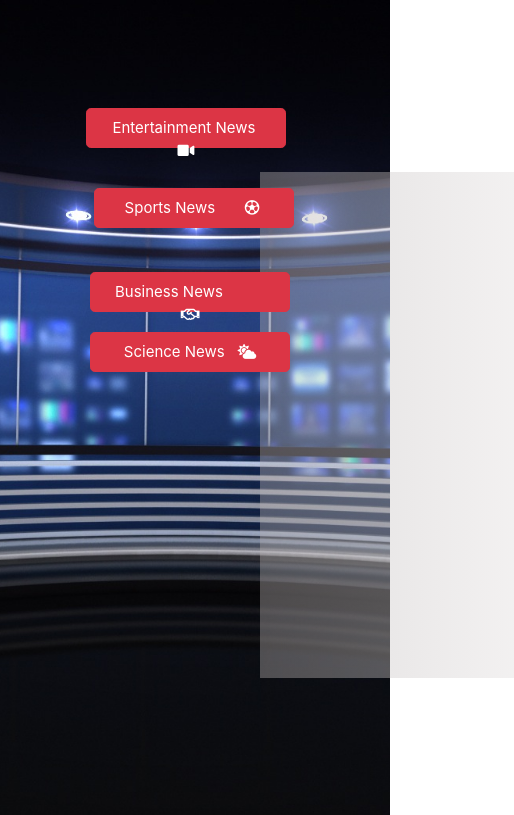
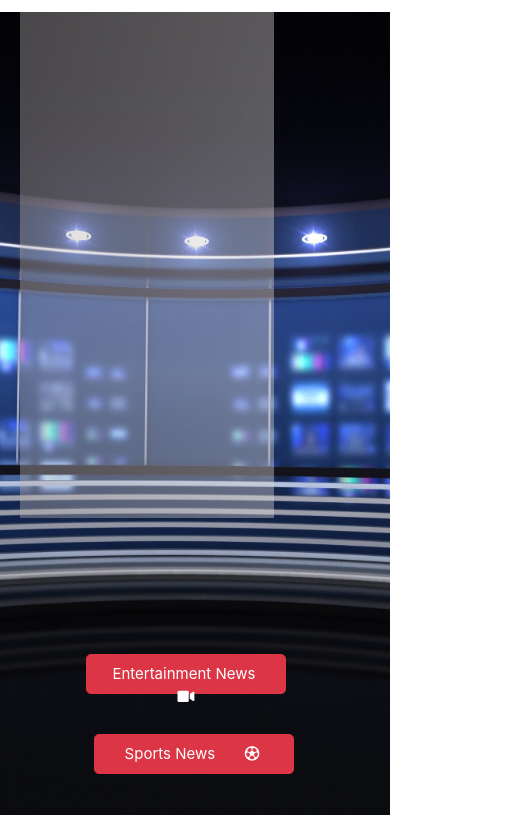
Before and after one commit to Priyasharma28/news.github.io, a plain HTML site: page category.html in a window 390 px wide. Shown: the part 139-954 px from the top of the page, 514 px wide, since content can reach past the window. Drawn offline with nearby package versions, Linux system fonts and the light colour scheme; a web font is replaced by a local one.

Commit message:
Update category.html

```diff
--- a/category.html
+++ b/category.html
@@ -72,6 +72,13 @@ margin-left: 550px;
 }
 @media only screen and (max-width:500px)
 {
+  .overlay{
+    position:relative;
+    margin:20px;
+
+
+
+  }
 
   .mini3{
     margin-top: 100px;
```
